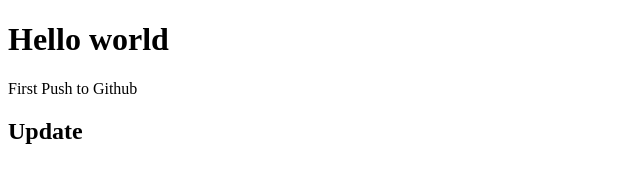
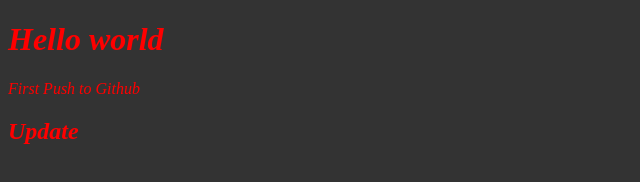
Before and after one commit to Techspare/JovicTest, a plain HTML site: page index.html in a window 1280 px wide. Shown: the whole page, without its empty margins (0-640 px from the left). Drawn offline with Linux system fonts and the light colour scheme.

Commit message:
added a css file to the project

```diff
--- a/index.html
+++ b/index.html
@@ -4,6 +4,7 @@
     <meta charset="UTF-8">
     <meta name="viewport" content="width=device-width, initial-scale=1.0">
     <title>Document</title>
+    <link rel="stylesheet" href="style.css">
 </head>
 <body>
     <h1>Hello world</h1>
--- /dev/null
+++ b/style.css
@@ -0,0 +1,5 @@
+body{
+    background-color: #333;
+    font-style: italic;
+    color: red;
+}
```
